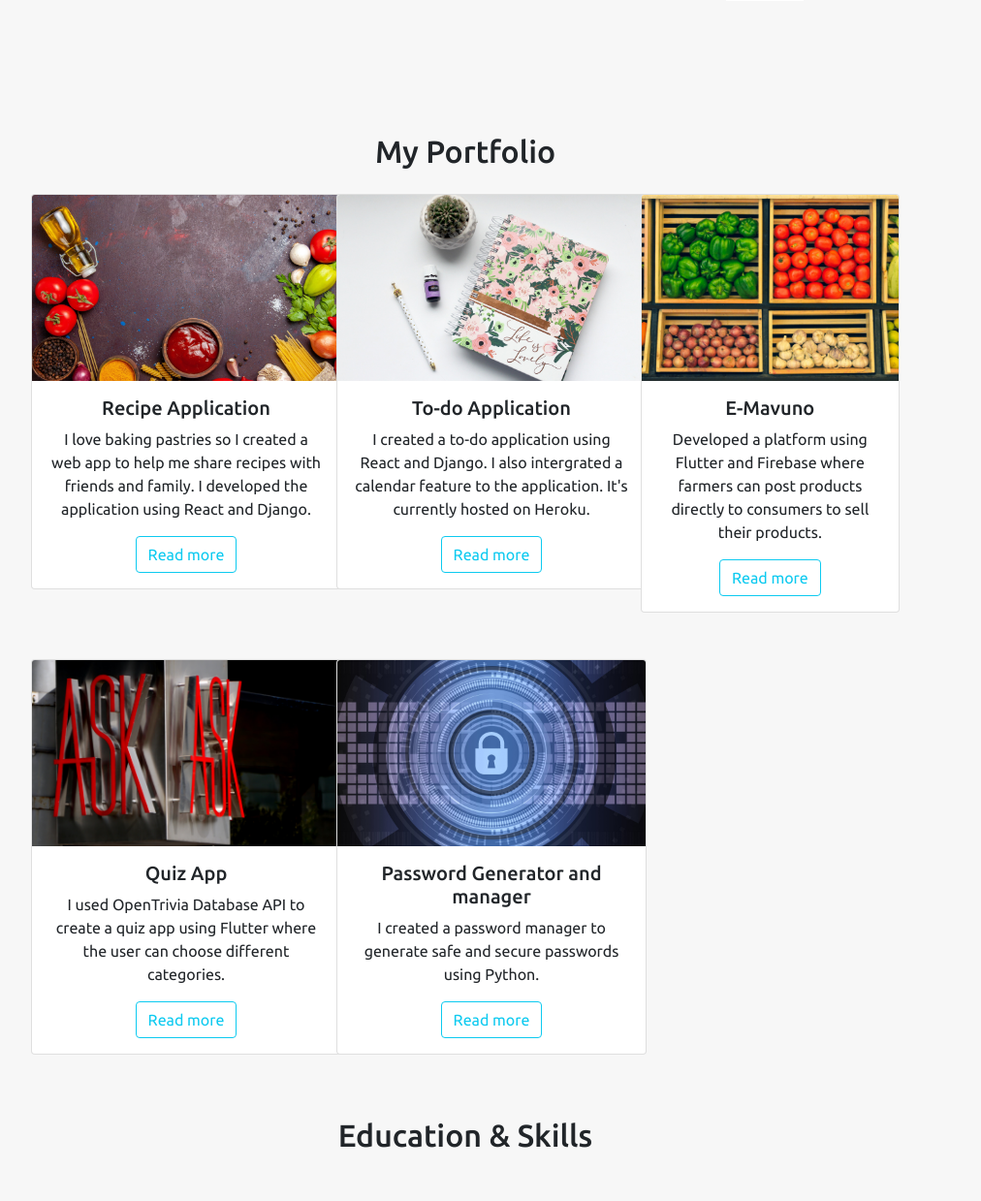
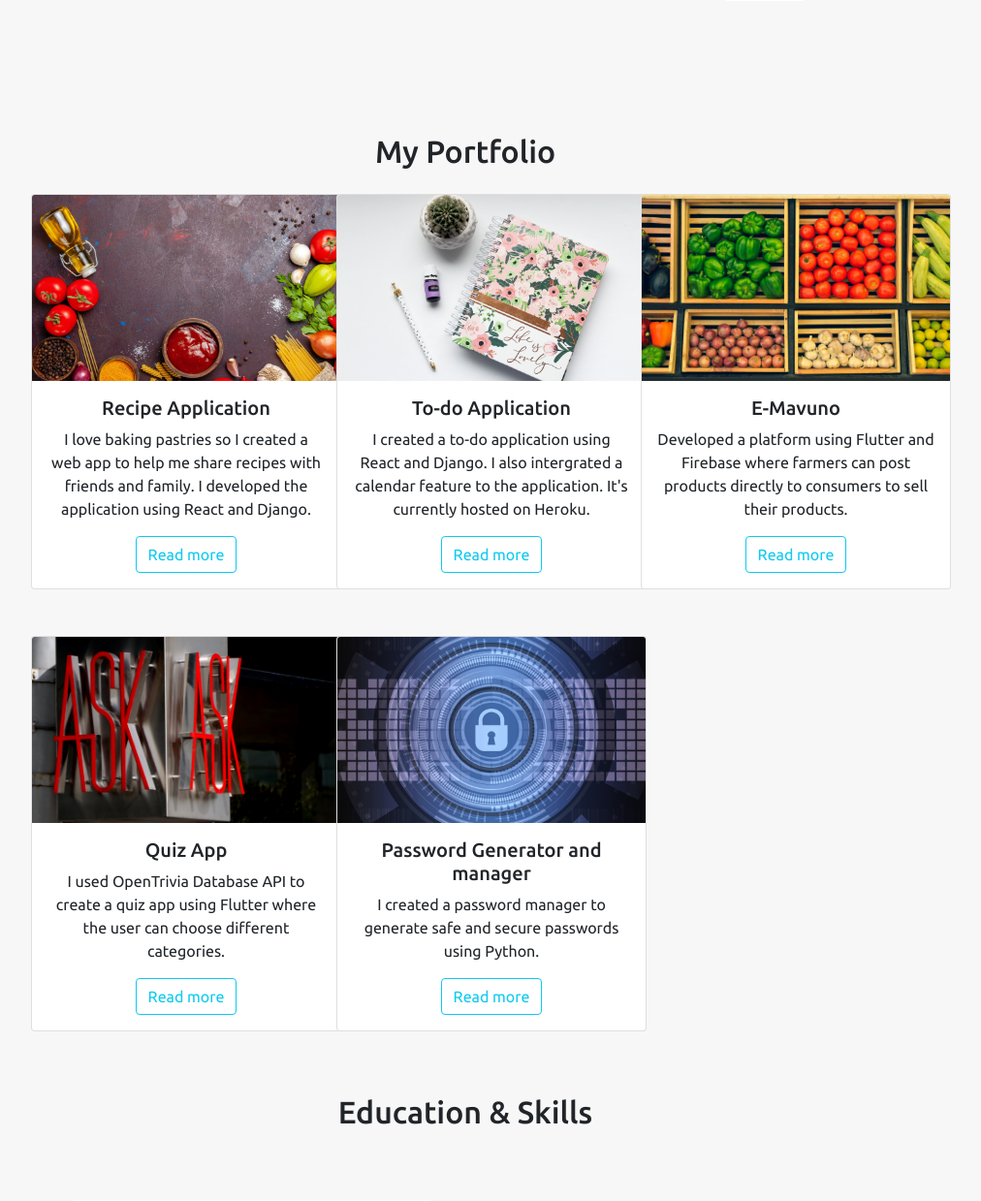
Before and after one commit to Kirsten-Nancy/hng-resume-backend, a Django app: page / in a window 1280 px wide. Shown: the part 1293-2532 px from the top of the page at 97% size, without its empty margins (160-1172 px from the left). Run offline with Django 3.2, Linux system fonts and the light colour scheme; some libraries are stand-ins or nearby versions.

Commit message:
Updated project card

```diff
--- a/resume/templates/resume/index.html
+++ b/resume/templates/resume/index.html
@@ -126,7 +126,7 @@
                 </div>
             </div>
             <div class="col" data-aos="zoom-in-down" data-aos-duration="2000">
-                <div class="card h-85 text-center mx-auto">
+                <div class="card h-85 text-center mx-auto" style="width: 20rem;">
                     <img class="card-img-top mx-auto" src="{% static 'images/veges.jpg' %}" alt="Card image cap">
                     <div class="card-body">
                         <h5 class="card-title">E-Mavuno</h5>
```
